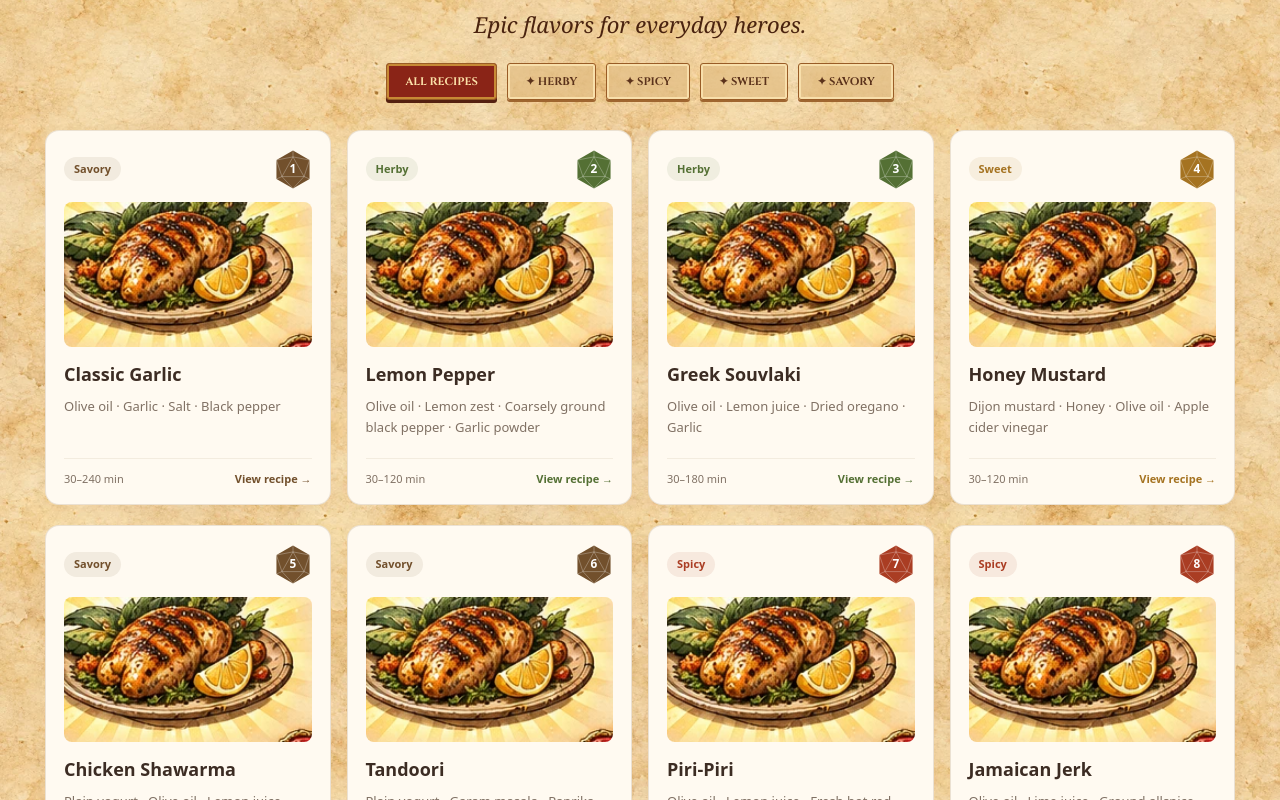
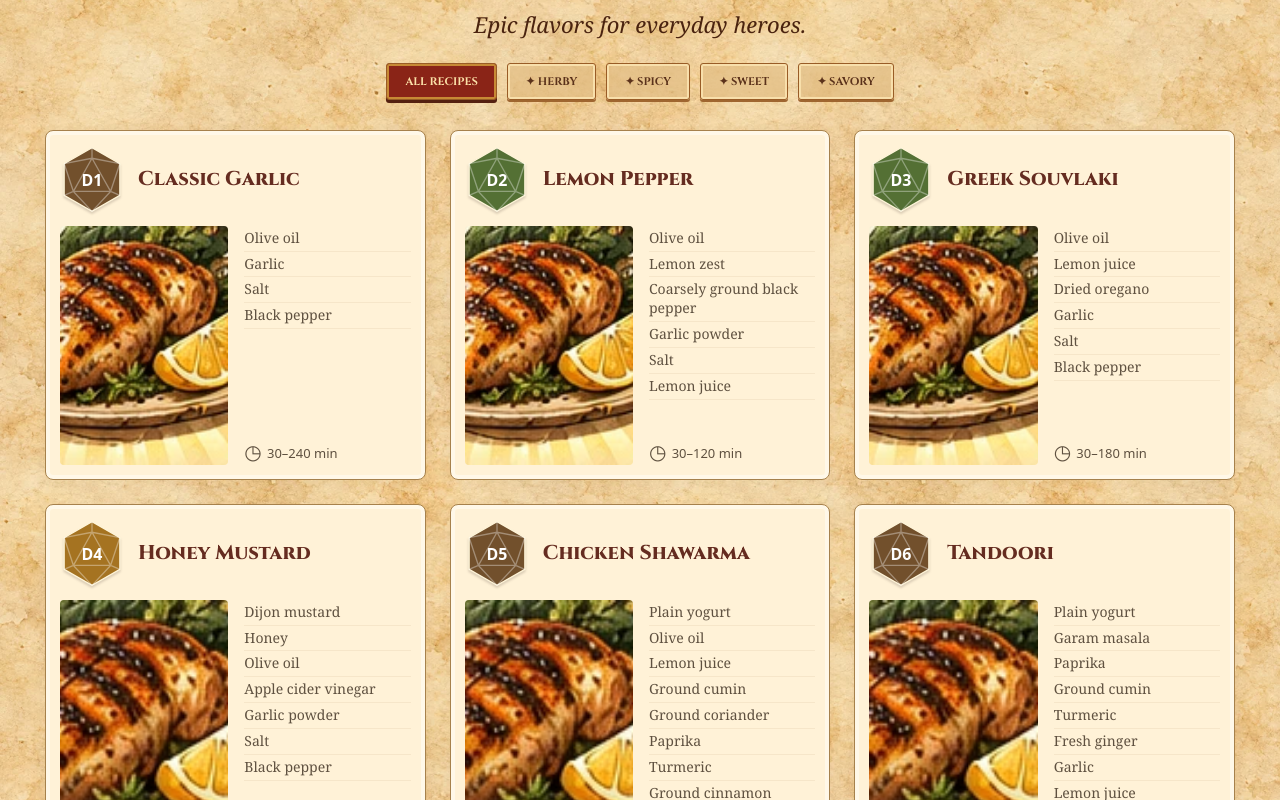
Before and after one commit to irenically/dungeons-and-drumsticks, a React (Vite) app: page / in a window 1280 px wide. Shown: the part 960-1760 px from the top of the page. Built offline with nearby package versions, Linux system fonts and the light colour scheme; a web font is replaced by a local one.

Commit message:
feat: arrange recipe tiles like the reference with large D20 badges

```diff
--- a/src/components/RecipeGrid.tsx
+++ b/src/components/RecipeGrid.tsx
@@ -44,7 +44,6 @@ export function RecipeGrid({
               style={{ '--accent': r.ui.accentColor } as CSSProperties}
             >
               <div className="card-header">
-                <span className="card-category">{r.ui.category}</span>
                 <span className="card-dice" aria-label={`D20 roll ${r.id}`}>
                   <svg viewBox="0 0 48 52" aria-hidden="true">
                     <path d="M24 2 45 14 45 38 24 50 3 38 3 14Z" fill="currentColor" />
@@ -60,27 +59,26 @@ export function RecipeGrid({
                       y="31"
                       textAnchor="middle"
                       fill="white"
-                      fontSize="15"
+                      fontSize="12"
                       fontWeight="700"
                       fontFamily="system-ui, sans-serif"
                     >
-                      {r.id}
+                      D{r.id}
                     </text>
                   </svg>
                 </span>
+                <h3 className="card-title">{r.name}</h3>
               </div>
               <img
                 className="card-food"
                 src={`${import.meta.env.BASE_URL}assets/${r.ui.image}`}
                 alt="Watercolor illustration of roasted chicken"
               />
-              <h3 className="card-title">{r.name}</h3>
-              <p className="card-ingredients">
-                {r.ingredients
-                  .slice(0, 4)
-                  .map((ingredient) => ingredient.name)
-                  .join(' · ')}
-              </p>
+              <ul className="card-ingredients">
+                {r.ingredients.map((ingredient) => (
+                  <li key={ingredient.name}>{ingredient.name}</li>
+                ))}
+              </ul>
               <div className="card-footer">
                 <span>{formatMarination(r)}</span>
                 <span className="card-open" aria-hidden="true">
--- a/src/styles.css
+++ b/src/styles.css
@@ -2312,3 +2312,111 @@ button:disabled {
     animation: none !important;
   }
 }
+
+/* Compact recipe tiles: title and die above a picture and ingredient list. */
+.recipes-grid {
+  grid-template-columns: repeat(3, minmax(0, 1fr));
+  gap: 24px;
+}
+.recipe-card {
+  display: grid;
+  grid-template-columns: 48% minmax(0, 1fr);
+  grid-template-rows: auto 1fr auto;
+  gap: 12px 16px;
+  min-height: 350px;
+  padding: 14px;
+  border: 1px solid #a6814c;
+  border-radius: 8px;
+  background: #fff2d7;
+  box-shadow:
+    inset 0 0 0 4px #fff8e8,
+    0 4px 16px #4a230f0d;
+}
+.card-header {
+  grid-column: 1 / -1;
+  justify-content: flex-start;
+  margin: 0;
+  gap: 14px;
+}
+.card-dice {
+  width: 64px;
+  height: 69px;
+  filter: drop-shadow(0 2px 1px #3c2c2330);
+}
+.card-dice svg {
+  stroke: #fff5d9;
+  stroke-width: 1;
+}
+.card-dice text {
+  stroke: none;
+}
+.card-title {
+  margin: 0;
+  font: 800 20px/1.2 var(--fantasy-font);
+  color: #652c20;
+}
+.card-food {
+  grid-column: 1;
+  grid-row: 2 / 4;
+  height: 100%;
+  min-height: 235px;
+  margin: 0;
+  object-fit: cover;
+  border-radius: 4px;
+}
+.card-ingredients {
+  margin: 0;
+  padding: 0;
+  list-style: none;
+  color: #5f5140;
+  font: 400 14px/1.35 var(--body-font);
+}
+.card-ingredients li {
+  padding: 3px 0;
+  border-bottom: 1px solid #a6814c1a;
+}
+.card-footer {
+  grid-column: 2;
+  margin: 0;
+  padding-top: 10px;
+  border: 0;
+  font:
+    500 13px/1.3 system-ui,
+    sans-serif;
+  color: #5f5140;
+}
+.card-footer > span:first-child::before {
+  content: '◷ ';
+  font-size: 20px;
+  vertical-align: -1px;
+}
+.card-open {
+  display: none;
+}
+@media (max-width: 1100px) {
+  .recipes-grid {
+    grid-template-columns: repeat(2, minmax(0, 1fr));
+  }
+}
+@media (max-width: 650px) {
+  .recipes-grid {
+    grid-template-columns: minmax(0, 1fr);
+    gap: 18px;
+  }
+  .recipe-card {
+    min-height: 320px;
+    padding: 12px;
+  }
+  .card-title {
+    font-size: 20px;
+  }
+  .card-food {
+    height: 100%;
+  }
+  .card-ingredients {
+    font-size: 15px;
+  }
+  .card-footer {
+    font-size: 13px;
+  }
+}
```
